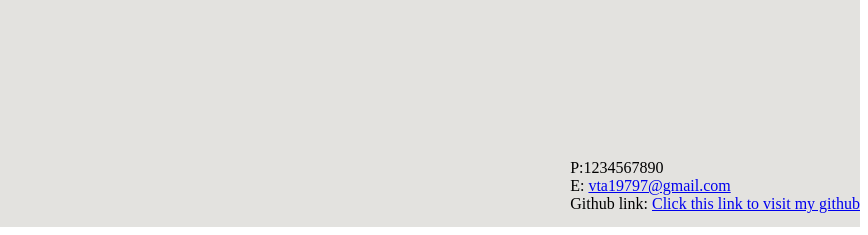
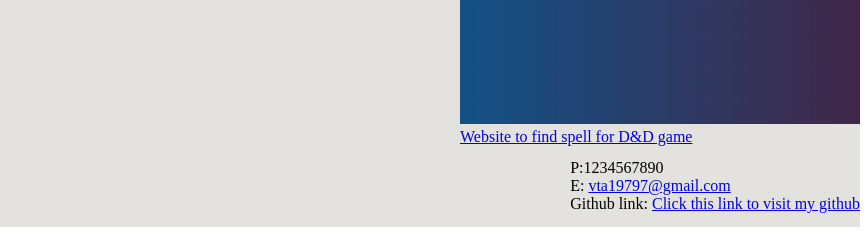
Before and after one commit to avuong19/My-Portfolio, a plain HTML site: page index.html in a window 1280 px wide. Shown: the part 1569-1804 px from the top of the page, 412-1280 px from the left. Drawn offline with Linux system fonts and the light colour scheme.

Commit message:
add group project2

```diff
--- a/index.html
+++ b/index.html
@@ -83,6 +83,14 @@
             <div class="button"><a href="https://avuong19.github.io/project-1-the-spell-book/">Website to find spell for D&D game</a>
             </div>
         </div>
+
+        <div>
+            <a href="https://secret-coast-34340.herokuapp.com/"><img src="./assets/images/gamerconnect.png" width="400"
+                height="500"
+                alt="The Spell Book Project"></a>
+            <div class="button"><a href="https://secret-coast-34340.herokuapp.com/">Website to find spell for D&D game</a>
+            </div>
+        </div>
     </section>
     <!--End My work section-->
 
```
Also changed, not shown: assets/images/gamerconnect.png (added).
